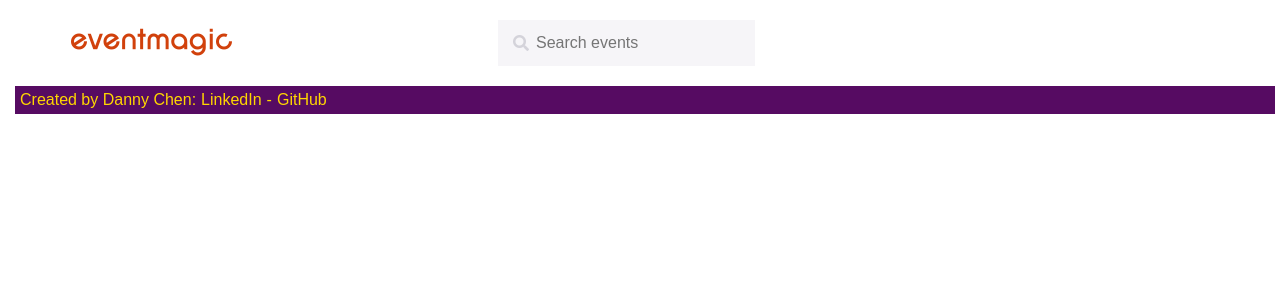
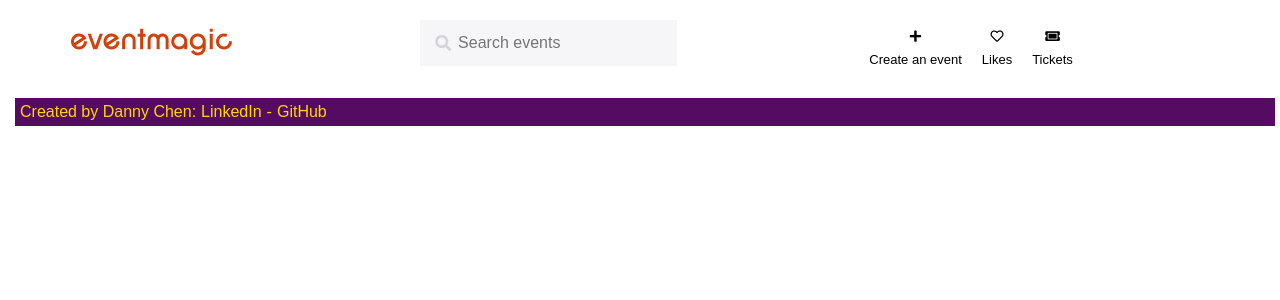
Before and after one commit to dchen284/gathering-point-solo, a React (Create React App) app in the folder frontend/: page / in a window 1280 px wide. Shown: the top 300 px of the page. Built offline with nearby package versions, Linux system fonts and the light colour scheme; no server answers.

Commit message:
style buttons, fix text color in search bar

```diff
--- a/frontend/src/components/Navigation/Navigation.css
+++ b/frontend/src/components/Navigation/Navigation.css
@@ -5,6 +5,23 @@
     display: flex;
     justify-content: space-between;
     align-content: center;
+}
+
+
+.nav__button_container {
+    display: flex;
+}
+
+.nav__button {
+    display: flex;
+    flex-direction: column;
+    justify-content: center;
+    align-items: center;
+    font-size: 13px;
+}
+
+.nav__button:hover {
+    background-color: #F6F5F8;
 }
 
 .nav__logo {
@@ -39,11 +56,10 @@
 .nav__search--box {
     border: none;
     background-color: #F6F5F8;
-    color: #D4D3DA;
+    color: black;
     font-size: 16px;
     outline: none;
 }
-
 
 /*
 @font-face {
--- a/frontend/src/components/Navigation/Navigation.js
+++ b/frontend/src/components/Navigation/Navigation.js
@@ -39,7 +39,6 @@ function Navigation({ isLoaded }){
     );
   }
 
-  console.log('+++++++', focusOnSearch);
   return (
     <ul className='nav'>
       <li className='nav__logo'>
@@ -60,10 +59,25 @@ function Navigation({ isLoaded }){
         </div>
       </li>
       <li>
-        {/* <i className="fas fa-plus"></i>
-        <i className="fas fa-heart"></i>
-        <i className="far fa-heart"></i>
-        <i className="fas fa-ticket-alt"></i> */}
+        <div className="nav__button_container">
+          <div className="nav__button">
+            <i className="fas fa-plus"></i>
+            <div>Create an event</div>
+          </div>
+          <div className="nav__button">
+            <i className="far fa-heart"></i>
+            <div>Likes</div>
+          </div>
+          <div className="nav__button">
+            <i className="fas fa-ticket-alt"></i>
+            <div>Tickets</div>
+          </div>
+        </div>
+
+
+        {/* <i className="fas fa-heart"></i> */}
+        {/* <i className="far fa-heart"></i> */}
+        {/* <i className="fas fa-ticket-alt"></i> */}
       </li>
       <li>
         {/* <NavLink exact to="/">
```
